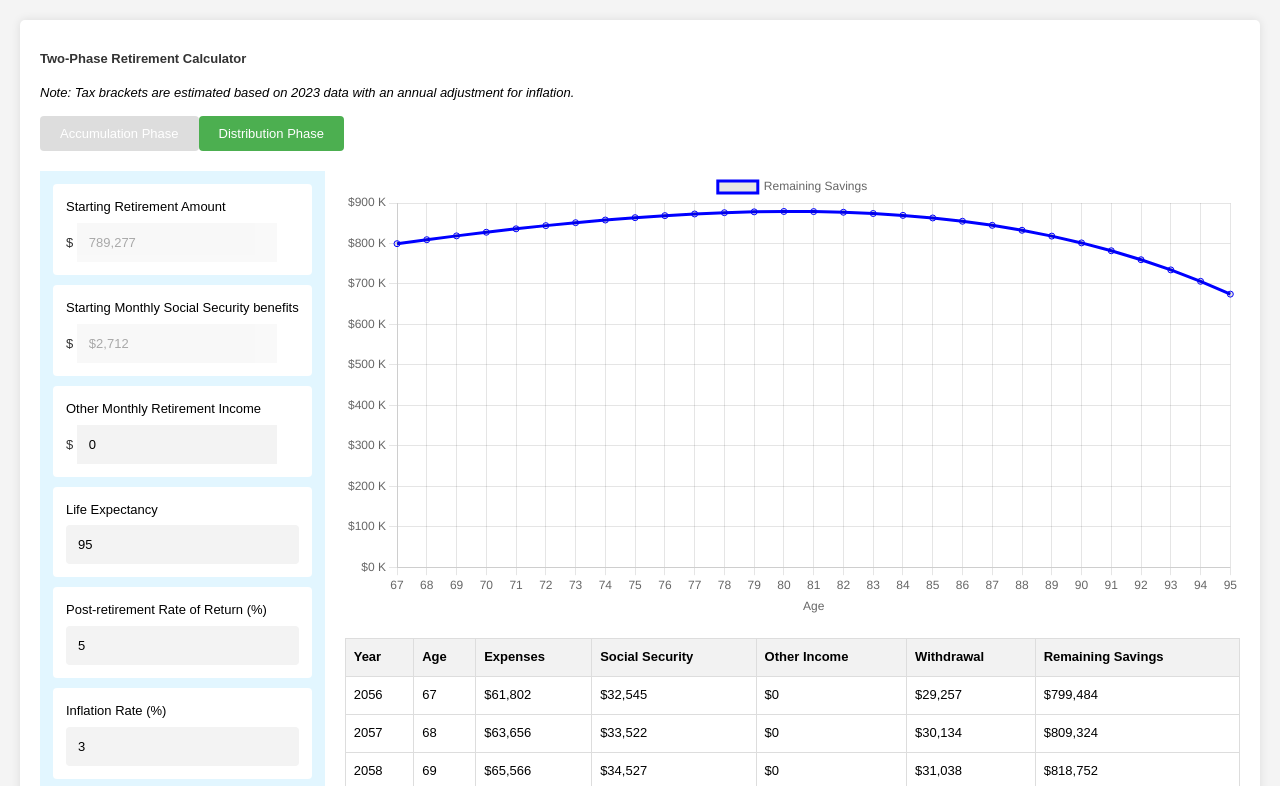
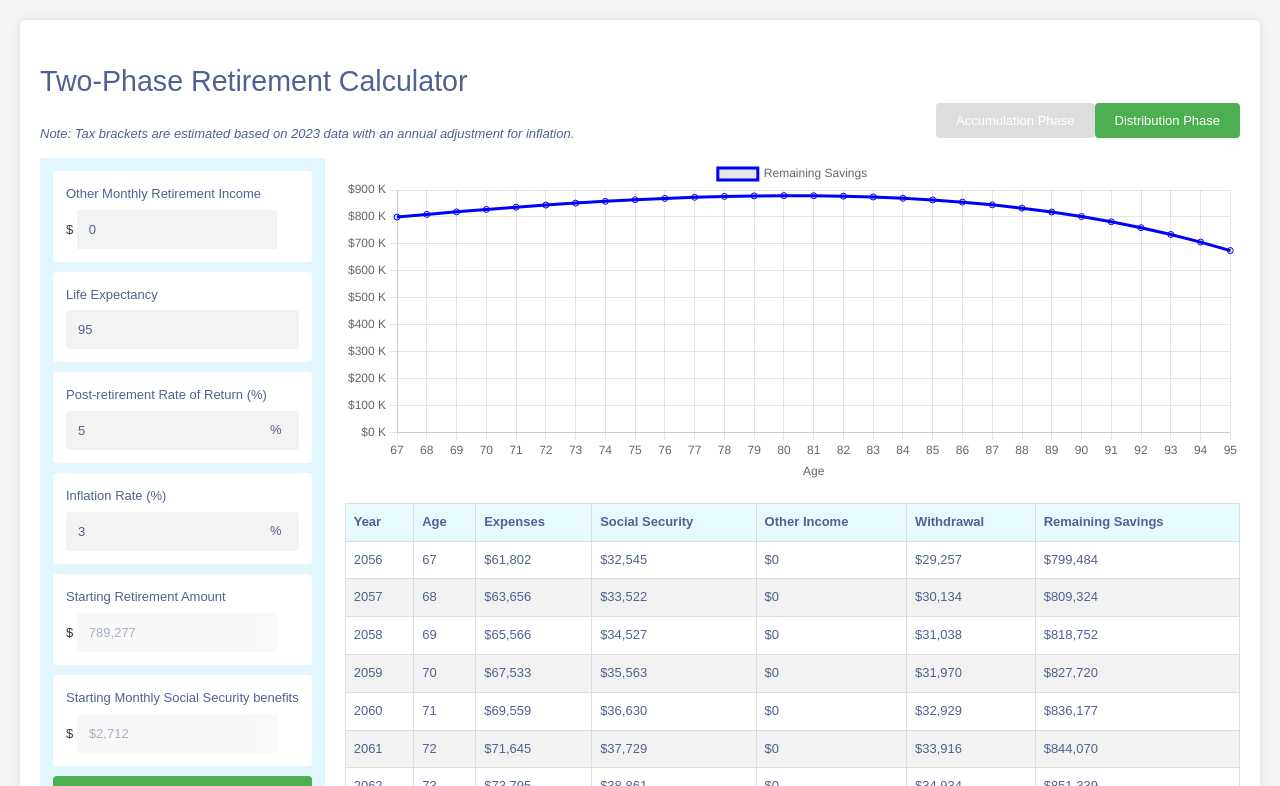
Before and after one commit to scottpetrovic/life-purpose-calculator, a website built with Vite: page index.html in a window 1280 px wide. Both pictures are taken after a click on the button "Distribution Phase". Shown: the top 786 px of the page. Built offline with nearby package versions, Linux system fonts and the light colour scheme.

Commit message:
better % suffix for inputs. Small re-arrange for section

```diff
--- a/index.html
+++ b/index.html
@@ -9,13 +9,19 @@
 </head>
 <body>
     <div class="container">
-        <h1>Two-Phase Retirement Calculator</h1>
-        <p><em>Note: Tax brackets are estimated based on 2023 data with an annual adjustment for inflation.</em></p>
 
-        <div class="tabs">
-            <button class="tab active" onclick="openTab(event, 'accumulation')">Accumulation Phase</button>
-            <button class="tab" onclick="openTab(event, 'distribution')">Distribution Phase</button>
+        <div class="calculator-header">
+            <div>
+                <h1>Two-Phase Retirement Calculator</h1>
+                <p><em>Note: Tax brackets are estimated based on 2023 data with an annual adjustment for inflation.</em></p>
+            </div>
+
+            <div class="tabs">
+                <button class="tab active" onclick="openTab(event, 'accumulation')">Accumulation Phase</button>
+                <button class="tab" onclick="openTab(event, 'distribution')">Distribution Phase</button>
+            </div>
         </div>
+
 
         <div id="accumulation" class="tab-content active">
             <div class="input-section">
@@ -59,17 +65,20 @@
                         <label for="retirementAge">Retirement Age</label>
                         <input type="number" id="retirementAge" value="67">
                     </div>
-                    <div class="parameter-input-container">
-                        <label for="preReturnRate">Pre-retirement Rate of Return (%)</label>
+                    <div class="parameter-input-container" style="position: relative">
+                        <label for="preReturnRate">Pre-retirement Rate of Return</label>
                         <input type="number" id="preReturnRate" value="6" step="0.1">
+                        <span style="position: absolute; right: 30px; top: 48px;">%</span>
                     </div>
-                    <div class="parameter-input-container">
+                    <div class="parameter-input-container" style="position: relative">
                         <label for="inflationRate">Inflation Rate (%)</label>
                         <input type="number" id="inflationRate" value="3" step="0.1">
+                        <span style="position: absolute; right: 30px; top: 48px;">%</span>
                     </div>
-                    <div class="parameter-input-container">
+                    <div class="parameter-input-container" style="position: relative">
                         <label for="incomeIncrease">Annual Income Increase (%)</label>
                         <input type="number" id="incomeIncrease" value="2" step="0.1">
+                        <span style="position: absolute; right: 30px; top: 48px;">%</span>
                     </div>
                     <button type="submit">Calculate Accumulation Phase</button>
                 </form>
@@ -98,6 +107,29 @@
         <div id="distribution" class="tab-content">
             <div class="input-section">
                 <form id="distributionForm">
+
+                    <div class="parameter-input-container">
+                        <label for="otherIncome">Other Monthly Retirement Income</label>
+                        <span>
+                            <span class="dollar-sign">$</span>
+                            <input type="text" id="otherIncome" value="0" required>
+                        </span>
+                    </div>
+                    <div class="parameter-input-container">
+                        <label for="lifeExpectancy">Life Expectancy</label>
+                        <input type="number" id="lifeExpectancy" value="95">
+                    </div>
+                    <div class="parameter-input-container" style="position: relative">
+                        <label for="postReturnRate">Post-retirement Rate of Return (%)</label>
+                        <input type="number" id="postReturnRate" value="5" step="0.1">
+                        <span style="position: absolute; right: 30px; top: 48px;">%</span>
+                    </div>
+                    <div class="parameter-input-container" style="position: relative">
+                        <label for="inflationRateDistribution">Inflation Rate (%)</label>
+                        <input type="number" id="inflationRateDistribution" value="3" step="0.1">
+                        <span style="position: absolute; right: 30px; top: 48px;">%</span>
+                    </div>
+
                     <div class="parameter-input-container">
                         <label for="retirementSavings">Starting Retirement Amount</label>
                         <span>
@@ -113,25 +145,7 @@
                             <input type="text" id="monthlySocialSecurity" value="0" required disabled style="opacity: 0.5">
                         </span>
                     </div>
-                    <div class="parameter-input-container">
-                        <label for="otherIncome">Other Monthly Retirement Income</label>
-                        <span>
-                            <span class="dollar-sign">$</span>
-                            <input type="text" id="otherIncome" value="0" required>
-                        </span>
-                    </div>
-                    <div class="parameter-input-container">
-                        <label for="lifeExpectancy">Life Expectancy</label>
-                        <input type="number" id="lifeExpectancy" value="95">
-                    </div>
-                    <div class="parameter-input-container">
-                        <label for="postReturnRate">Post-retirement Rate of Return (%)</label>
-                        <input type="number" id="postReturnRate" value="5" step="0.1">
-                    </div>
-                    <div class="parameter-input-container">
-                        <label for="inflationRateDistribution">Inflation Rate (%)</label>
-                        <input type="number" id="inflationRateDistribution" value="3" step="0.1">
-                    </div>
+
                     <button type="submit">Calculate Distribution Phase</button>
                 </form>
             </div>
--- a/styles.css
+++ b/styles.css
@@ -1,5 +1,6 @@
 * {
     font-size: 13px;
+    color: #516191;
 }
 
 body {
@@ -18,13 +19,21 @@ body {
     box-shadow: 0 0 10px rgba(0,0,0,0.1);
 }
 
+canvas {
+    max-height: 25rem;
+}
+
 .small-notes {
     font-size: 11px;
     color: grey;
 }
 
+h1 {
+    font-size: 2.2rem;
+}
 h1, h2 {
-    color: #333;
+
+    font-weight: 100;
 }
 .tabs {
     display: flex;
@@ -89,13 +98,17 @@ table {
     border-collapse: collapse;
     margin-top: 20px;
 }
+table tr:nth-child(even) {
+    background-color: #f2f2f2;
+  }
+
 th, td {
     border: 1px solid #ddd;
     padding: 8px;
     text-align: left;
 }
 th {
-    background-color: #f2f2f2;
+    background-color: #e7fbff;
 }
 .parameter-input-container {
     display: flex;
@@ -130,3 +143,9 @@ th {
 .balance-header, .balance-column {
     background-color: #ecf5ff;
 }
+
+.calculator-header {
+    display: flex;
+    justify-content: space-between;
+    align-items: flex-end;
+}
```
